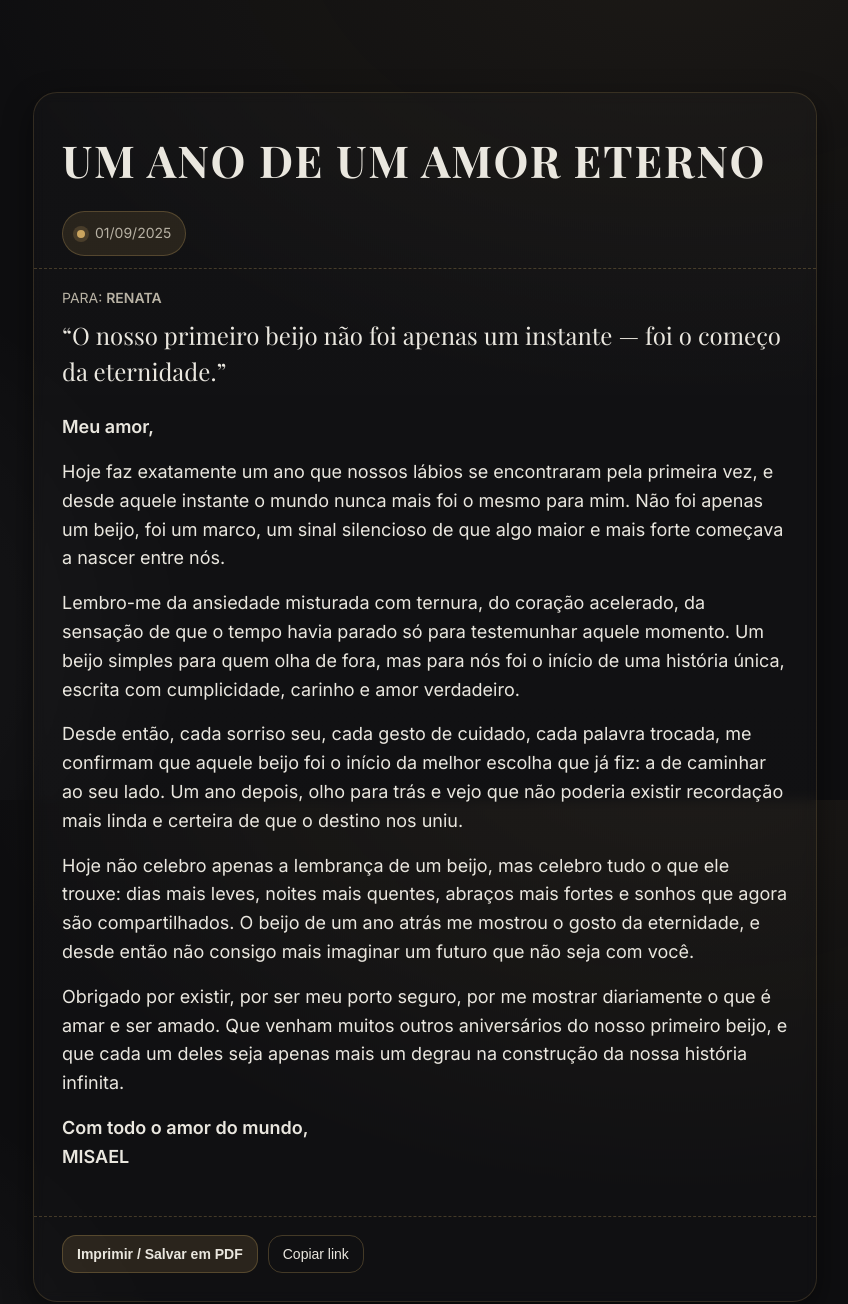
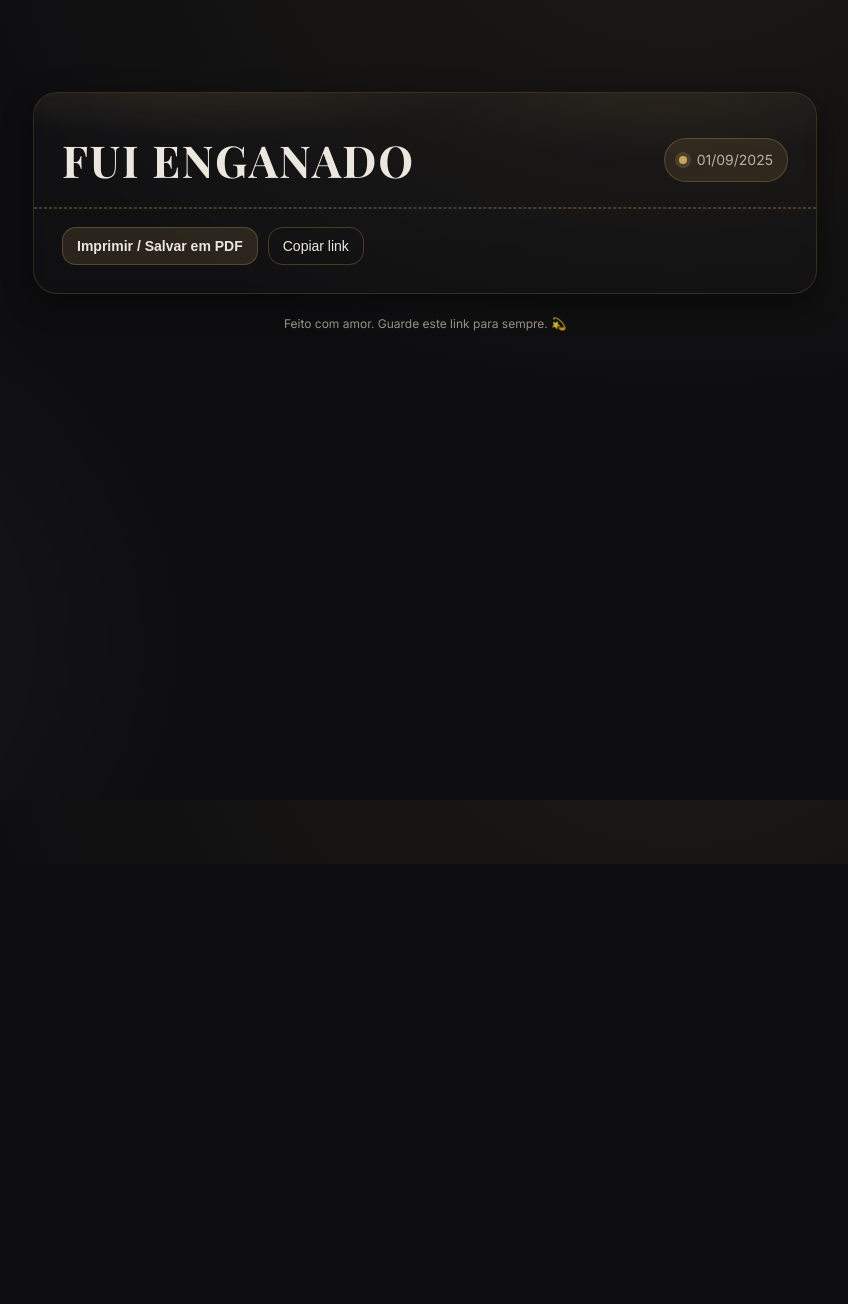
Before and after one commit to e-misa/eueela, a plain HTML site: page index.html in a window 1280 px wide. Shown: the top 1304 px of the page, without its empty margins (215-1063 px from the left). After the commit the page ends 864 px from the top, so only its background shows below. Drawn offline with nearby package versions, Linux system fonts and the light colour scheme.

Commit message:
index.htm

```diff
--- a/index.html
+++ b/index.html
@@ -157,27 +157,14 @@
       <div class="ribbon" aria-hidden="true"></div>
 
       <header>
-        <h1 class="title">UM ANO DE UM AMOR ETERNO</h1>
+        <h1 class="title">FUI ENGANADO</h1>
         <div class="date-pill" title="Data do primeiro beijo">
           <span class="gold-dot" aria-hidden="true"></span>
           <span id="dateText">01/09/2025</span>
         </div>
       </header>
 
-      <section class="hero">
-        <p class="dedication">PARA: <strong>RENATA</strong></p>
-        <p class="quote">“O nosso primeiro beijo não foi apenas um instante — foi o começo da eternidade.”</p>
-      </section>
 
-      <section class="content">
-        <p><strong>Meu amor,</strong></p>
-        <p>Hoje faz exatamente um ano que nossos lábios se encontraram pela primeira vez, e desde aquele instante o mundo nunca mais foi o mesmo para mim. Não foi apenas um beijo, foi um marco, um sinal silencioso de que algo maior e mais forte começava a nascer entre nós.</p>
-        <p>Lembro-me da ansiedade misturada com ternura, do coração acelerado, da sensação de que o tempo havia parado só para testemunhar aquele momento. Um beijo simples para quem olha de fora, mas para nós foi o início de uma história única, escrita com cumplicidade, carinho e amor verdadeiro.</p>
-        <p>Desde então, cada sorriso seu, cada gesto de cuidado, cada palavra trocada, me confirmam que aquele beijo foi o início da melhor escolha que já fiz: a de caminhar ao seu lado. Um ano depois, olho para trás e vejo que não poderia existir recordação mais linda e certeira de que o destino nos uniu.</p>
-        <p>Hoje não celebro apenas a lembrança de um beijo, mas celebro tudo o que ele trouxe: dias mais leves, noites mais quentes, abraços mais fortes e sonhos que agora são compartilhados. O beijo de um ano atrás me mostrou o gosto da eternidade, e desde então não consigo mais imaginar um futuro que não seja com você.</p>
-        <p>Obrigado por existir, por ser meu porto seguro, por me mostrar diariamente o que é amar e ser amado. Que venham muitos outros aniversários do nosso primeiro beijo, e que cada um deles seja apenas mais um degrau na construção da nossa história infinita.</p>
-        <p class="signature">Com todo o amor do mundo,<br><strong>MISAEL</strong></p>
-      </section>
 
       <footer>
         <button id="printBtn" aria-label="Imprimir ou salvar em PDF">Imprimir / Salvar em PDF</button>
```
